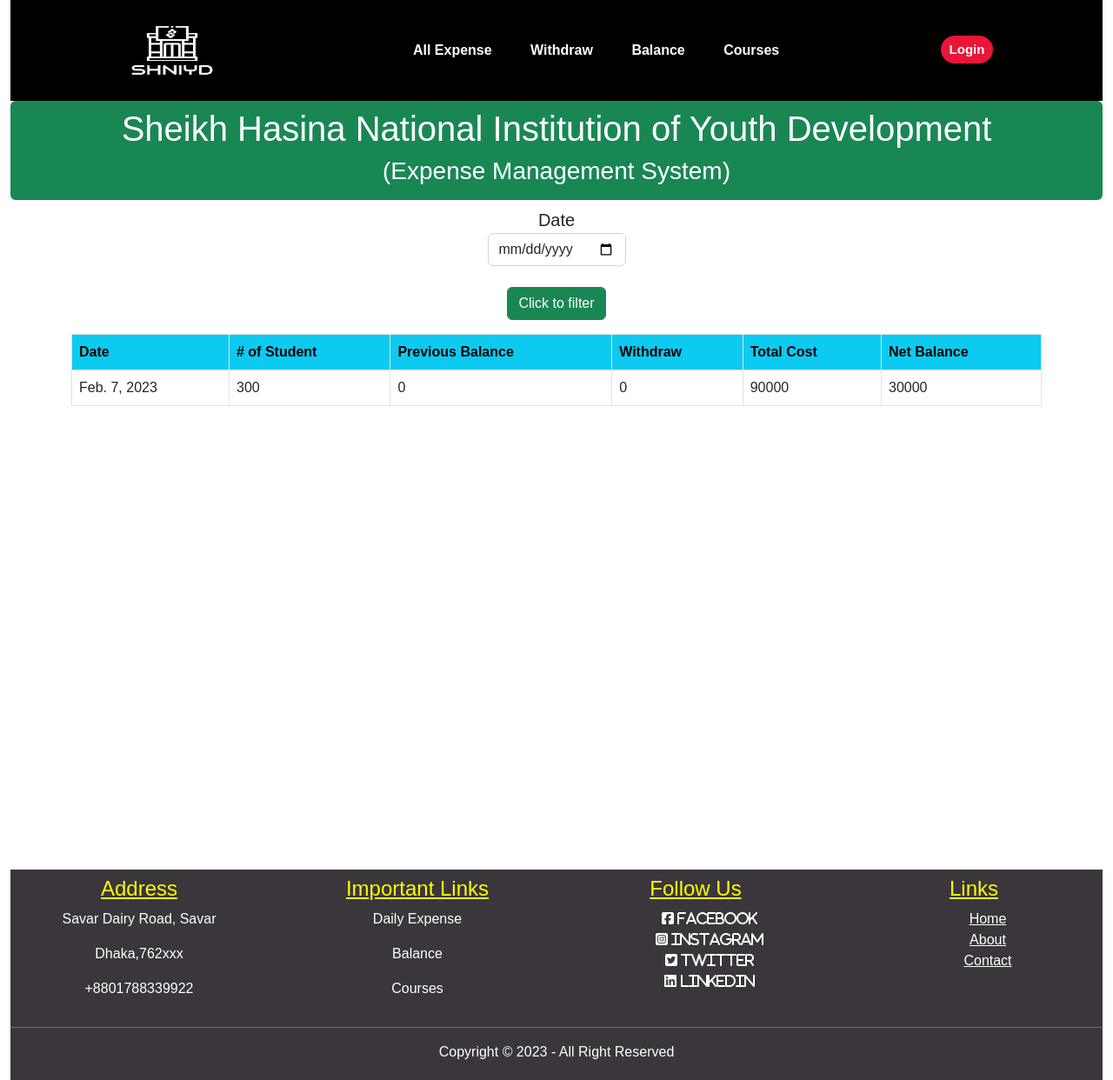
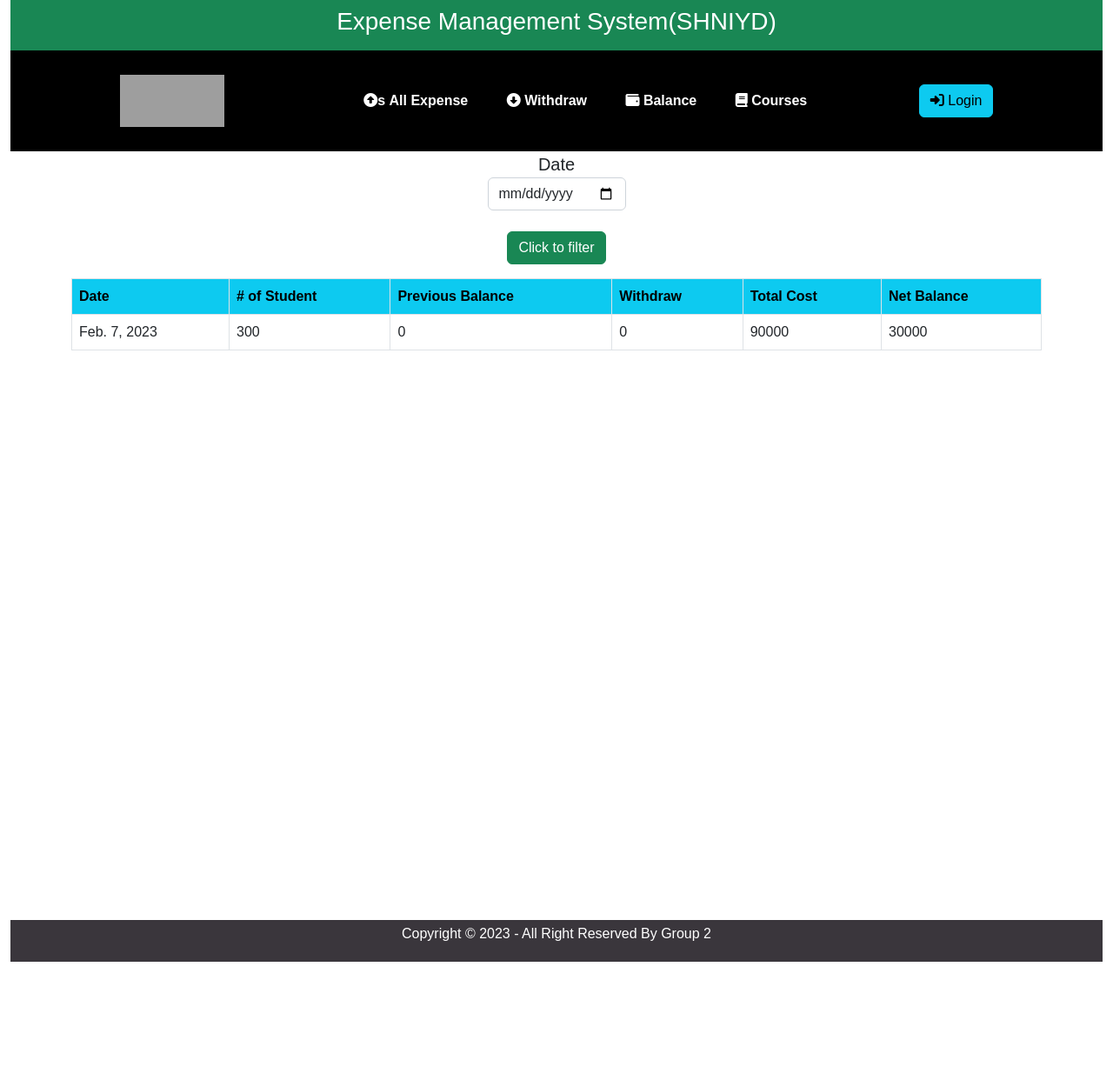
Before and after one commit to alamindesign/Expense-Management, a Django app: page /balance/ in a window 1280 px wide. Shown: the whole page at 87% size. After the commit the page ends 1106 px from the top, so only its background shows below. Run offline with Django 3.2, Linux system fonts and the light colour scheme; data comes from the database, SQL or seed files in the repository; some libraries are stand-ins or nearby versions; grey boxes are pictures that could not be loaded.

Commit message:
menubar icon added

```diff
--- a/ExpenseManagement/templates/expenseApp/base.html
+++ b/ExpenseManagement/templates/expenseApp/base.html
@@ -9,37 +9,32 @@
       href="https://cdn.jsdelivr.net/npm/remixicon@2.5.0/fonts/remixicon.css"
       rel="stylesheet"
     />
-    <script
-      src="https://kit.fontawesome.com/12b9f8704b.js"
-      crossorigin="anonymous"
-    ></script>
+    <script src="https://kit.fontawesome.com/fcf43d0124.js"crossorigin="anonymous"></script>
     <link rel="stylesheet" href="https://cdn.jsdelivr.net/npm/bootstrap@5.2.3/dist/css/bootstrap.min.css" />
     <link rel="stylesheet" href="{% static 'css/style.css'%}" />
-    <title>Navbar</title>
+    <title>Expense Management System(SHNIYD)</title>
+    <link rel="shortcut icon" href="{% static 'images/icon.png'%}" type="image/x-icon">
   </head>
   <body>
     <div class="container-fluid">
+      <div class="text-bg-success text-center py-2">
+        <h3> Expense Management System(SHNIYD) </h3>
+    </div>
 
 
     <div class="main">
       <nav>
-        <a href="/"><img width="120px" src="{% static './images/logo.png' %}" height="60px" alt="logo"/></a>
+        <a href="/"><img width="120px" src="{% static './images/icon.png' %}" height="60px" alt="logo"/></a>
 
           <ul class="mt-3">
-          <li><a href="{% url 'home' %}">All Expense</a></li>
-          <li><a href="{% url 'withdraw' %}">Withdraw</a></li>
-          <li><a href="{% url 'balance' %}">Balance</a></li>
-          <li><a href="{% url 'course' %}">Courses</a></li>
+          <li><a href="{% url 'home' %}"><i class="fa-solid fa-circle-up"></i>s&nbsp;All Expense</a></li>
+          <li><a href="{% url 'withdraw' %}"><i class="fa-solid fa-circle-down"></i>&nbsp;Withdraw</a></li>
+          <li><a href="{% url 'balance' %}"><i class="fa-solid fa-wallet"></i>&nbsp;Balance</a></li>
+          <li><a href="{% url 'course' %}"><i class="fa-solid fa-book"></i>&nbsp;Courses</a></li>
         </ul>
-        <button type="button" class="mt-3">Login</button>
+        <a class="btn btn-info" href="/admin"><i class="fa-solid fa-right-to-bracket"></i>&nbsp;Login</a>
 
       </nav>
-
-
-    <div class="text-bg-success text-center py-2 mb-2 rounded">
-        <h1>Sheikh Hasina National Institution of Youth Development</h1>
-        <h3> (Expense Management System) </h3>
-    </div>
       {% block content%}
       {% endblock%}
     </div>
@@ -49,7 +44,7 @@
 
     <!-- footer start -->
     <footer class="text-center py-1">
-      <div class="row mt-1">
+      <!-- <div class="row mt-1">
         <div class="col-lg-3">
           <h4>Address</h4>
           <p>Savar Dairy Road, Savar</p>
@@ -85,20 +80,20 @@
           <h4>Links</h4>
           <ul>
             <li>
-              <a href="#">Home</a>
+              <a href="#">All Expense</a>
             </li>
             <li>
-              <a href="#">About</a>
+              <a href="#">Withdraw</a>
             </li>
             <li>
-              <a href="#">Contact</a>
+              <a href="#">Balance</a>
             </li>
           </ul>
         </div>
       </div>
       <hr />
-      <div>
-          <p>Copyright &copy; 2023 - All Right Reserved</p>
+      <div> -->
+          <p>Copyright &copy; 2023 - All Right Reserved By Group 2</p>
       </div>
     </footer>
 
```
